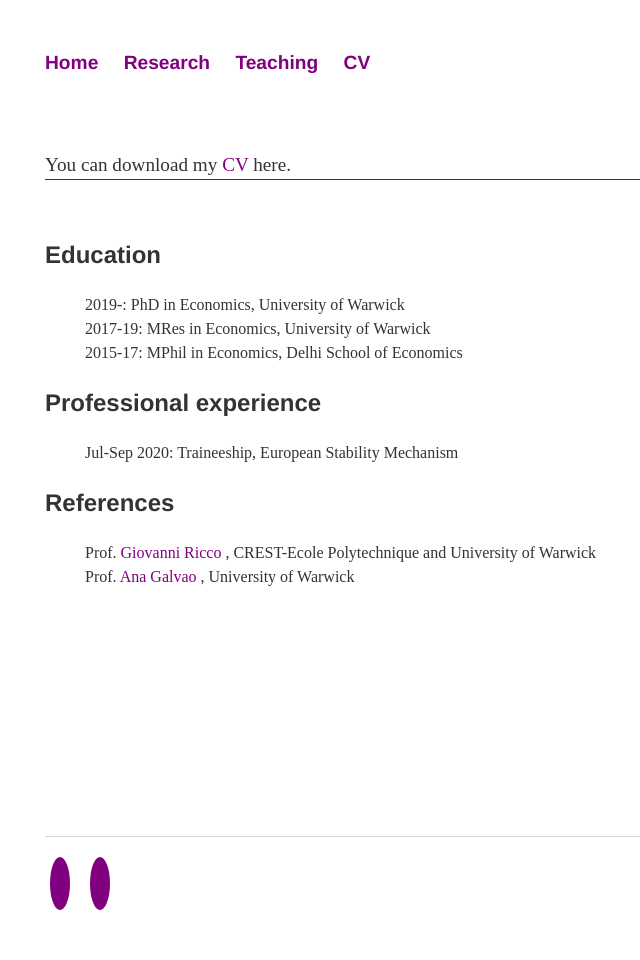
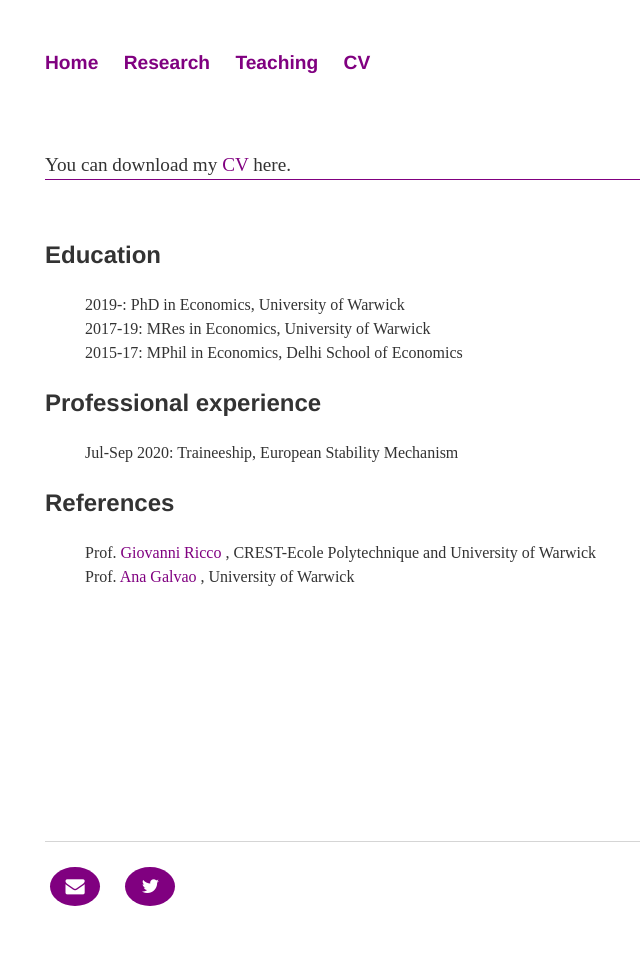
Before and after one commit to anshumaan-tuteja/anshumaan-tuteja.github.io, a Jekyll site: the page built from _pages/cv.html, in a window 1280 px wide. Shown: the whole page, without its empty margins (19-659 px from the left). Built offline with Jekyll 4.4.1, drawn with Linux system fonts in a browser that asks for light colours.

Commit message:
Added CSS for icons

```diff
--- a/_layouts/base.html
+++ b/_layouts/base.html
@@ -4,6 +4,8 @@
 			<title>{{ page.title }}</title>
 			<!-- link to main stylesheet -->
 			<link rel="stylesheet" type="text/css" href="/css/main.css">
+			<!-- Stylesheet for media icons sourced from font awesome -->
+			<link rel="stylesheet" href="https://cdnjs.cloudflare.com/ajax/libs/font-awesome/4.7.0/css/font-awesome.min.css">
 		</head>
 		<body>
 			<nav>
```
